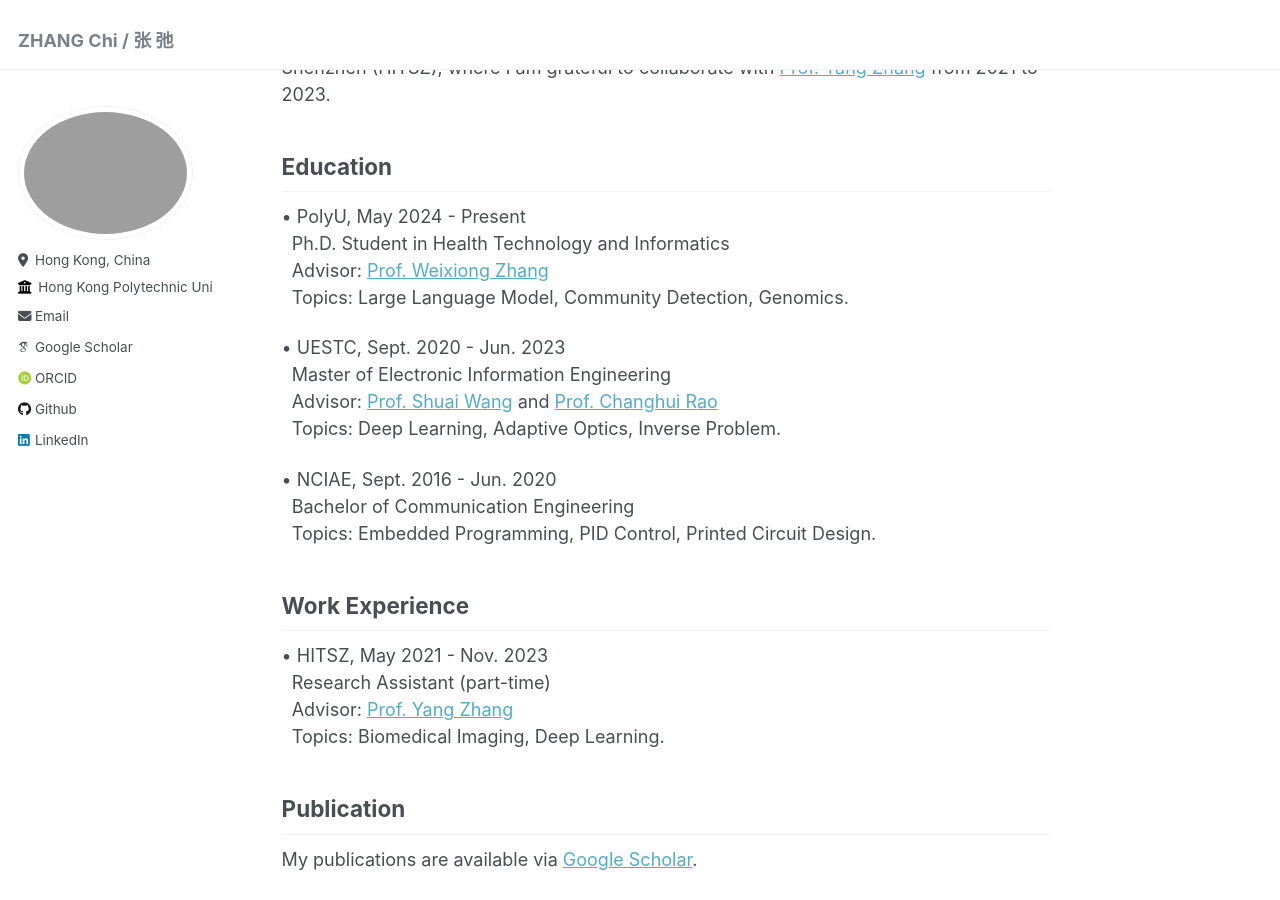
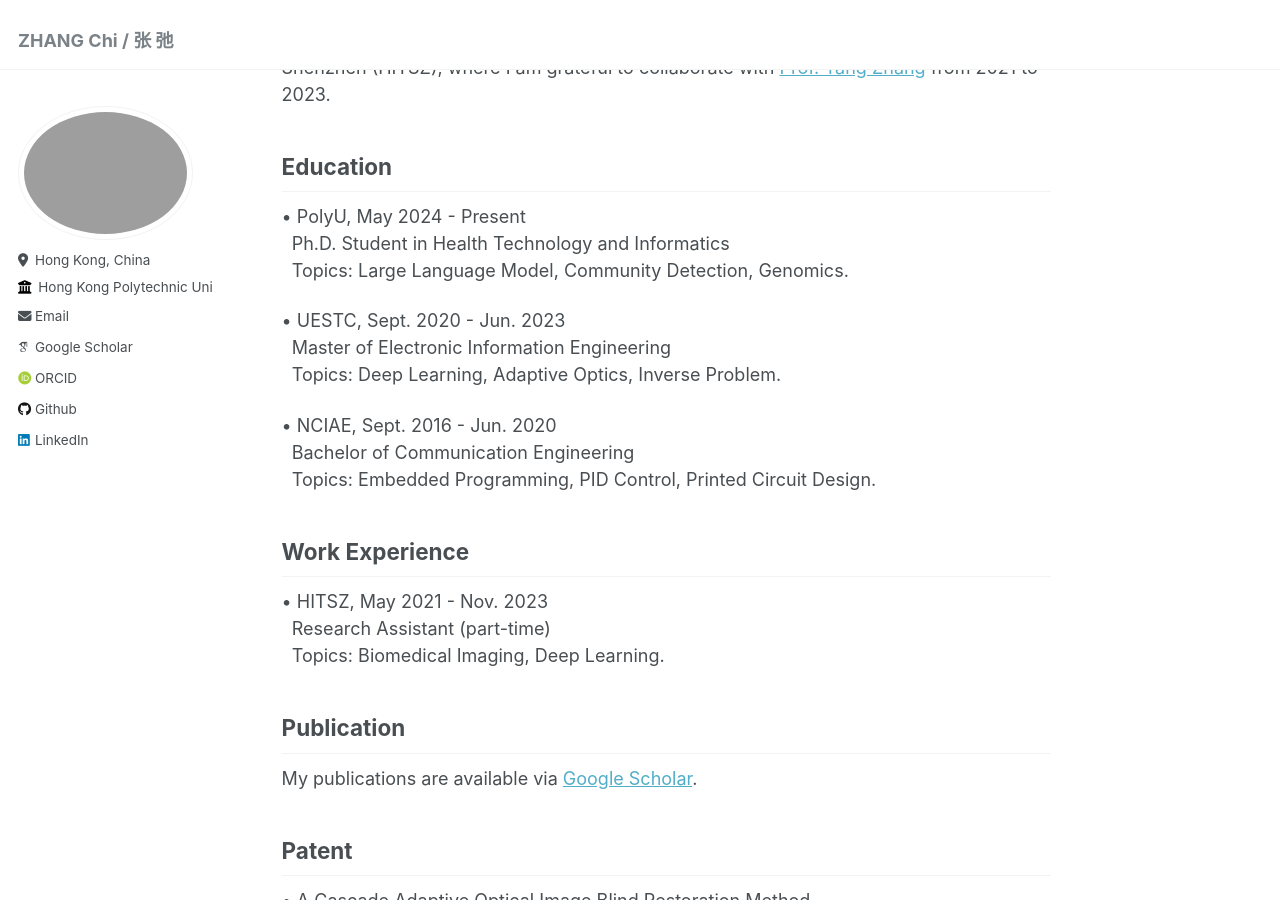
Before and after one commit to mrchasezhang/mrchasezhang.github.io, a Jekyll site: the page built from _pages/about.md, in a window 1280 px wide and 900 px high, scrolled down 388 px. Built offline with Jekyll 4.4.1, drawn with Linux system fonts in a browser that asks for light colours; some web fonts are replaced.

Commit message:
Update about.md

```diff
--- a/_pages/about.md
+++ b/_pages/about.md
@@ -16,12 +16,10 @@ I got my M.Eng. degree (2023) from School of Information and Communication Engin
 ## Education
 • PolyU,  May 2024 - Present
 &nbsp;  Ph.D. Student in Health Technology and Informatics
-&nbsp; Advisor: [Prof. Weixiong Zhang](https://www.polyu.edu.hk/hti/people/academic-staff/prof-zhang-weixiong/)
 &nbsp; Topics: Large Language Model, Community Detection, Genomics.
 
 • UESTC,  Sept. 2020 - Jun. 2023
 &nbsp;  Master of Electronic Information Engineering
-&nbsp; Advisor:  [Prof. Shuai Wang](https://faculty.uestc.edu.cn/wangshuai/zh_CN/index.htm) and [Prof. Changhui Rao](https://people.ucas.ac.cn/~chrao)
 &nbsp; Topics: Deep Learning, Adaptive Optics, Inverse Problem.
 
 • NCIAE,  Sept. 2016 - Jun. 2020
@@ -31,7 +29,6 @@ I got my M.Eng. degree (2023) from School of Information and Communication Engin
 ## Work Experience
 • HITSZ,  May 2021 - Nov. 2023
 &nbsp;  Research Assistant (part-time)
-&nbsp; Advisor: [Prof. Yang Zhang](https://faculty.hitsz.edu.cn/zhangyang)
 &nbsp; Topics: Biomedical Imaging, Deep Learning.
 
 ## Publication
```
